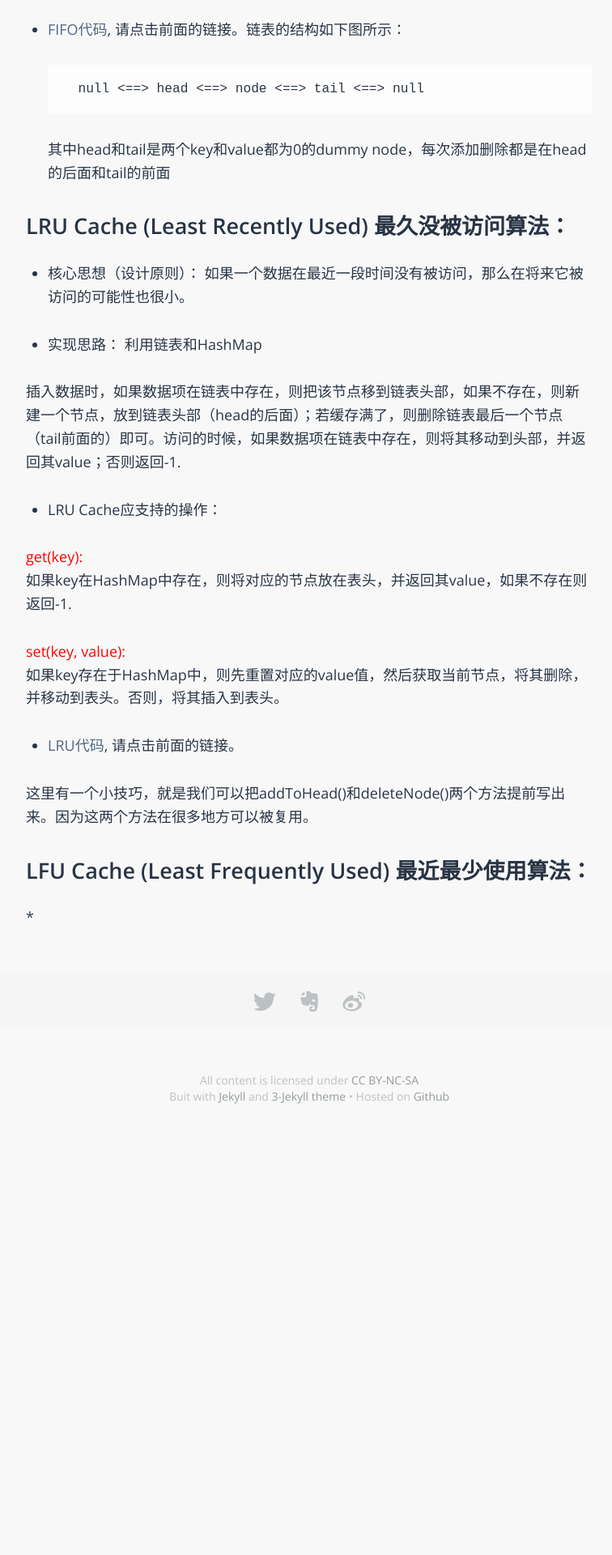
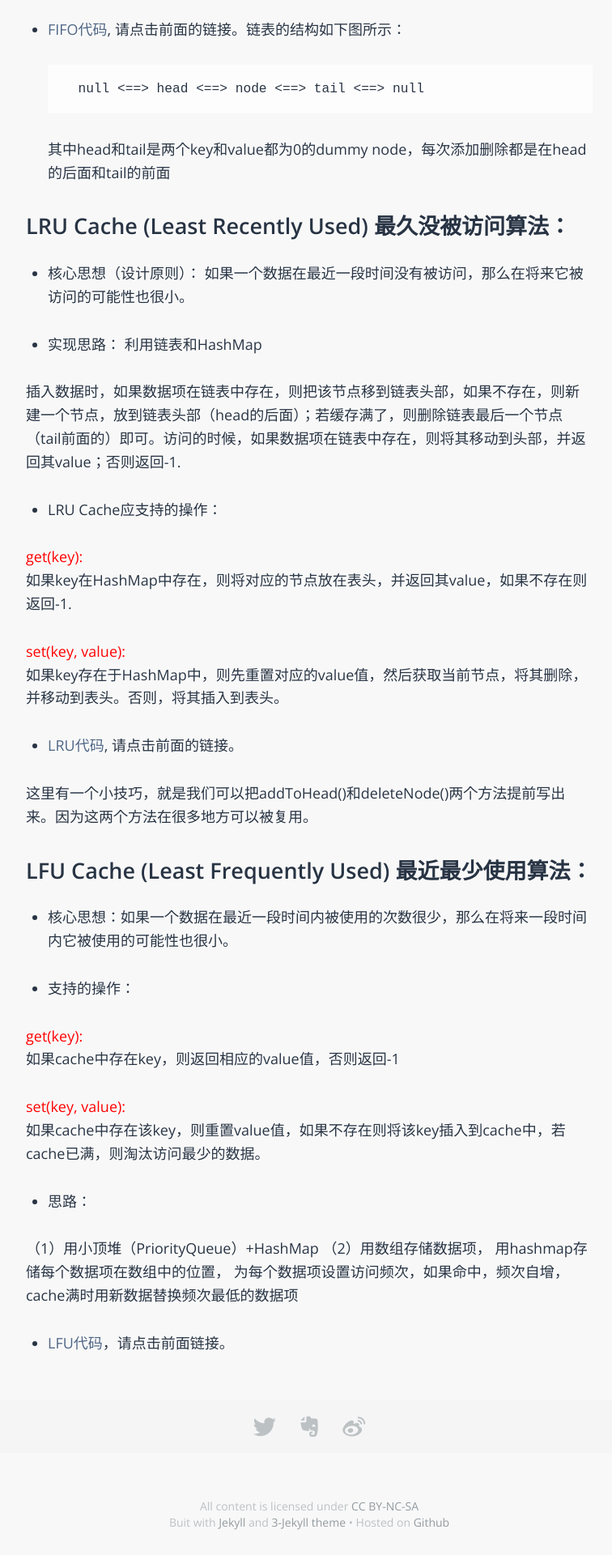
Before and after one commit to sophiesongge/sophiesongge.github.io, a Jekyll site: the page built from _posts/2017-06-28-cache.markdown, in a window 1280 px wide. Shown: the part 1597-3517 px from the top of the page at 81% size, without its empty margins (258-1014 px from the left). Built offline with Jekyll 4.4.1, drawn with Linux system fonts in a browser that asks for light colours; some web fonts are replaced.

Commit message:
finish posts about cache

```diff
--- a/_posts/2017-06-28-cache.markdown
+++ b/_posts/2017-06-28-cache.markdown
@@ -80,13 +80,24 @@ LRU Cache (Least Recently Used) 最久没被访问算法：
 LFU Cache (Least Frequently Used) 最近最少使用算法：
 ==============================================
 
-*
+* 核心思想：如果一个数据在最近一段时间内被使用的次数很少，那么在将来一段时间内它被使用的可能性也很小。
 
+* 支持的操作：
 
+<font color="red">get(key): </font>如果cache中存在key，则返回相应的value值，否则返回-1
 
+<font color="red">set(key, value): </font>如果cache中存在该key，则重置value值，如果不存在则将该key插入到cache中，若cache已满，则淘汰访问最少的数据。
+
+* 思路：
+
+（1）用小顶堆（PriorityQueue）+HashMap
+（2）用数组存储数据项， 用hashmap存储每个数据项在数组中的位置， 为每个数据项设置访问频次，如果命中，频次自增，cache满时用新数据替换频次最低的数据项
+
+* [LFU代码]，请点击前面链接。
 
 
 [LRU Cache]: https://leetcode.com/problems/lru-cache/#/description
 [LFU Cache]: https://leetcode.com/problems/lfu-cache/#/description
 [FIFO代码]: https://github.com/sophiesongge/LeetCode/blob/master/src/solution/FIFOCache.java
 [LRU代码]: https://github.com/sophiesongge/LeetCode/blob/master/src/solution/LRUCache.java
+[LFU代码]: https://github.com/sophiesongge/LeetCode/blob/master/src/solution/LFUCache.java
```
